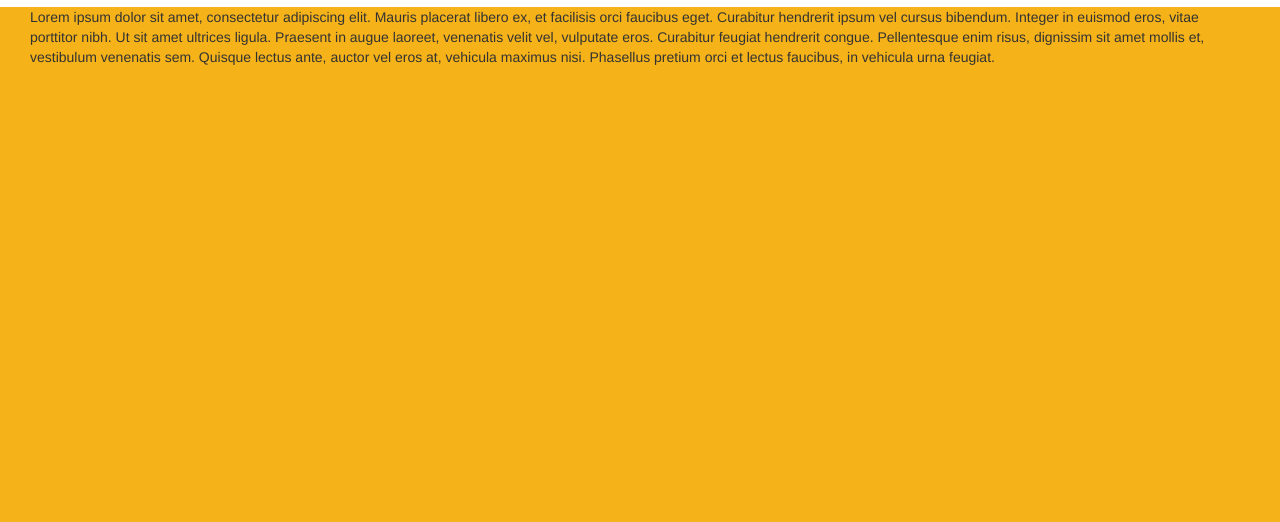
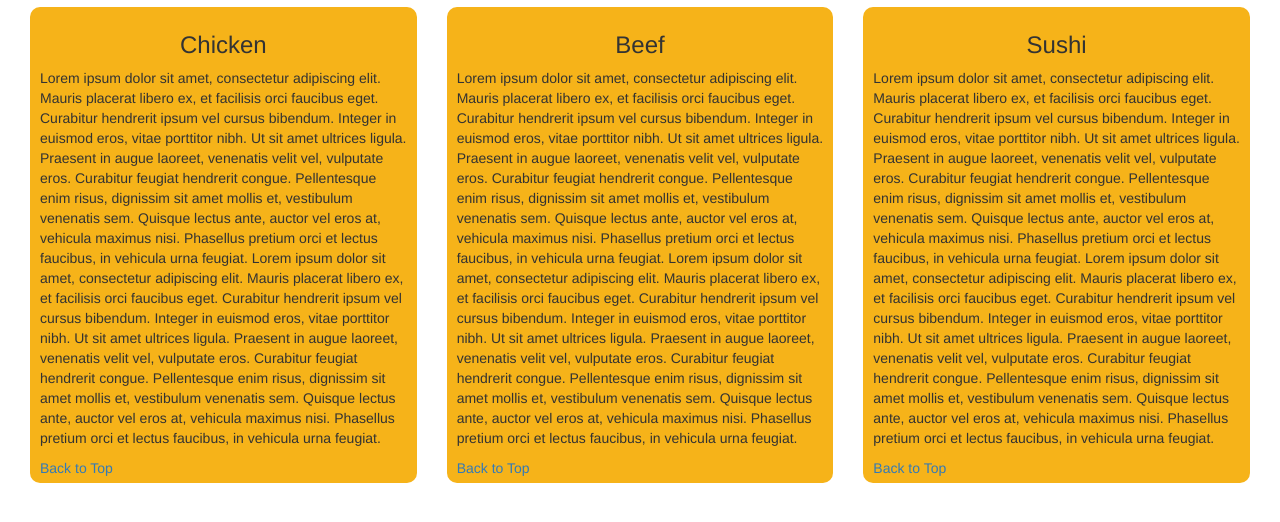
Before and after one commit to MkCons/HTML-CSS-and-JS-for-Web-Developers, a plain HTML site: page module3_solution/index.html in a window 1280 px wide. Shown: the part 108-630 px from the top of the page. Drawn offline with Linux system fonts and the light colour scheme.

Commit message:
optional part

```diff
--- a/module3_solution/css/styles.css
+++ b/module3_solution/css/styles.css
@@ -16,3 +16,17 @@
 	height: 1000px;
 	background-color: #f6b319;
 }
+
+.section {
+	background-color: #f6b319;
+	margin-bottom: 15px;
+	border-radius: 10px;
+	padding-left: 10px;
+	padding-right: 10px;
+	padding-top: 5px;
+	padding-bottom: 5px;
+}
+
+.container{
+	margin-left: 10px;
+}
--- a/module3_solution/index.html
+++ b/module3_solution/index.html
@@ -35,13 +35,13 @@
         <div id="collapsable-nav" class="collapse navbar-collapse">
          <ul id="nav-list" class="nav navbar-nav">
           <li class="hidden-sm hidden-md hidden-lg text-center">
-             <span>Chicken</span>
+             <a href="#chicken">Chicken</a>
           </li>
           <li class="hidden-sm hidden-md hidden-lg text-center">
-             <span>Beef</span>
+             <a href="#beef">Beef</a>
           </li>
           <li class="hidden-sm hidden-md hidden-lg text-center">
-             <span>Sushi</span>
+             <a href="#sushi">Sushi</a>
           </li>
         </ul><!-- #nav-list -->
       </div><!-- .collapse .navbar-collapse -->
@@ -51,11 +51,31 @@
 
   <h2 class="text-center">Our Menu</h2>
 
-  <div id="text-container" class="container-fluid">
-    <p class="col-xs-12 col-sm-12 col-md-12">Lorem ipsum dolor sit amet, consectetur adipiscing elit. Mauris placerat libero ex, et facilisis orci faucibus eget. Curabitur hendrerit ipsum vel cursus bibendum. Integer in euismod eros, vitae porttitor nibh. Ut sit amet ultrices ligula. Praesent in augue laoreet, venenatis velit vel, vulputate eros. Curabitur feugiat hendrerit congue. Pellentesque enim risus, dignissim sit amet mollis et, vestibulum venenatis sem. Quisque lectus ante, auctor vel eros at, vehicula maximus nisi. Phasellus pretium orci et lectus faucibus, in vehicula urna feugiat.</p>
+  <div class="container-fluid">
+    <div class="col-xs-12 col-sm-6 col-md-4">
+      <div id="chicken" class="section">
+        <h3 class="text-center">Chicken</h3>
+        <p>Lorem ipsum dolor sit amet, consectetur adipiscing elit. Mauris placerat libero ex, et facilisis orci faucibus eget. Curabitur hendrerit ipsum vel cursus bibendum. Integer in euismod eros, vitae porttitor nibh. Ut sit amet ultrices ligula. Praesent in augue laoreet, venenatis velit vel, vulputate eros. Curabitur feugiat hendrerit congue. Pellentesque enim risus, dignissim sit amet mollis et, vestibulum venenatis sem. Quisque lectus ante, auctor vel eros at, vehicula maximus nisi. Phasellus pretium orci et lectus faucibus, in vehicula urna feugiat. Lorem ipsum dolor sit amet, consectetur adipiscing elit. Mauris placerat libero ex, et facilisis orci faucibus eget. Curabitur hendrerit ipsum vel cursus bibendum. Integer in euismod eros, vitae porttitor nibh. Ut sit amet ultrices ligula. Praesent in augue laoreet, venenatis velit vel, vulputate eros. Curabitur feugiat hendrerit congue. Pellentesque enim risus, dignissim sit amet mollis et, vestibulum venenatis sem. Quisque lectus ante, auctor vel eros at, vehicula maximus nisi. Phasellus pretium orci et lectus faucibus, in vehicula urna feugiat.</p>
+        <a href="#">Back to Top</a>
+      </div>
+    </div>
+
+    <div class="col-xs-12 col-sm-6 col-md-4">
+      <div id="beef" class="section">
+        <h3 class="text-center">Beef</h3>
+        <p>Lorem ipsum dolor sit amet, consectetur adipiscing elit. Mauris placerat libero ex, et facilisis orci faucibus eget. Curabitur hendrerit ipsum vel cursus bibendum. Integer in euismod eros, vitae porttitor nibh. Ut sit amet ultrices ligula. Praesent in augue laoreet, venenatis velit vel, vulputate eros. Curabitur feugiat hendrerit congue. Pellentesque enim risus, dignissim sit amet mollis et, vestibulum venenatis sem. Quisque lectus ante, auctor vel eros at, vehicula maximus nisi. Phasellus pretium orci et lectus faucibus, in vehicula urna feugiat. Lorem ipsum dolor sit amet, consectetur adipiscing elit. Mauris placerat libero ex, et facilisis orci faucibus eget. Curabitur hendrerit ipsum vel cursus bibendum. Integer in euismod eros, vitae porttitor nibh. Ut sit amet ultrices ligula. Praesent in augue laoreet, venenatis velit vel, vulputate eros. Curabitur feugiat hendrerit congue. Pellentesque enim risus, dignissim sit amet mollis et, vestibulum venenatis sem. Quisque lectus ante, auctor vel eros at, vehicula maximus nisi. Phasellus pretium orci et lectus faucibus, in vehicula urna feugiat.</p>
+        <a href="#">Back to Top</a>
+      </div>
+    </div>
+
+    <div class="col-xs-12 col-sm-12 col-md-4">
+      <div id="sushi" class="section">
+        <h3 class="text-center">Sushi</h3>
+        <p>Lorem ipsum dolor sit amet, consectetur adipiscing elit. Mauris placerat libero ex, et facilisis orci faucibus eget. Curabitur hendrerit ipsum vel cursus bibendum. Integer in euismod eros, vitae porttitor nibh. Ut sit amet ultrices ligula. Praesent in augue laoreet, venenatis velit vel, vulputate eros. Curabitur feugiat hendrerit congue. Pellentesque enim risus, dignissim sit amet mollis et, vestibulum venenatis sem. Quisque lectus ante, auctor vel eros at, vehicula maximus nisi. Phasellus pretium orci et lectus faucibus, in vehicula urna feugiat. Lorem ipsum dolor sit amet, consectetur adipiscing elit. Mauris placerat libero ex, et facilisis orci faucibus eget. Curabitur hendrerit ipsum vel cursus bibendum. Integer in euismod eros, vitae porttitor nibh. Ut sit amet ultrices ligula. Praesent in augue laoreet, venenatis velit vel, vulputate eros. Curabitur feugiat hendrerit congue. Pellentesque enim risus, dignissim sit amet mollis et, vestibulum venenatis sem. Quisque lectus ante, auctor vel eros at, vehicula maximus nisi. Phasellus pretium orci et lectus faucibus, in vehicula urna feugiat.</p>
+        <a href="#">Back to Top</a>
+      </div>
+    </div>
   </div>
-
-
   <!-- jQuery (Bootstrap JS plugins depend on it) -->
   <script src="js/jquery-1.11.3.min.js"></script>
   <script src="js/bootstrap.min.js"></script>
```
